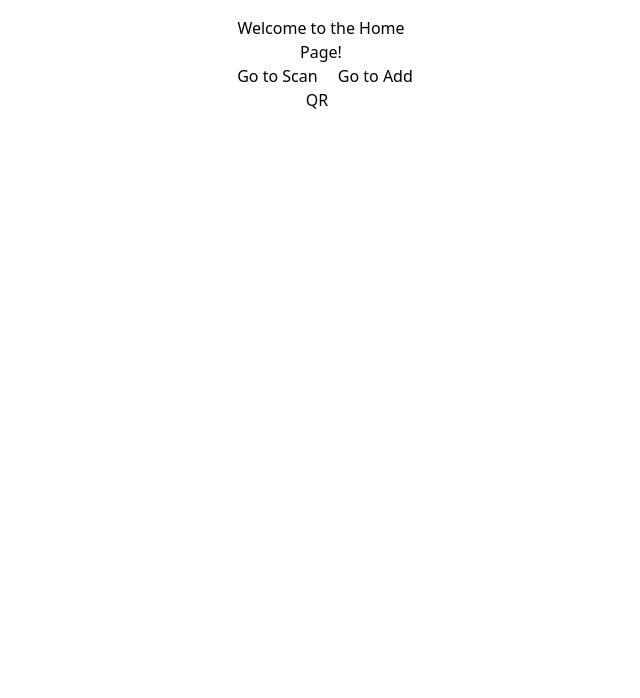
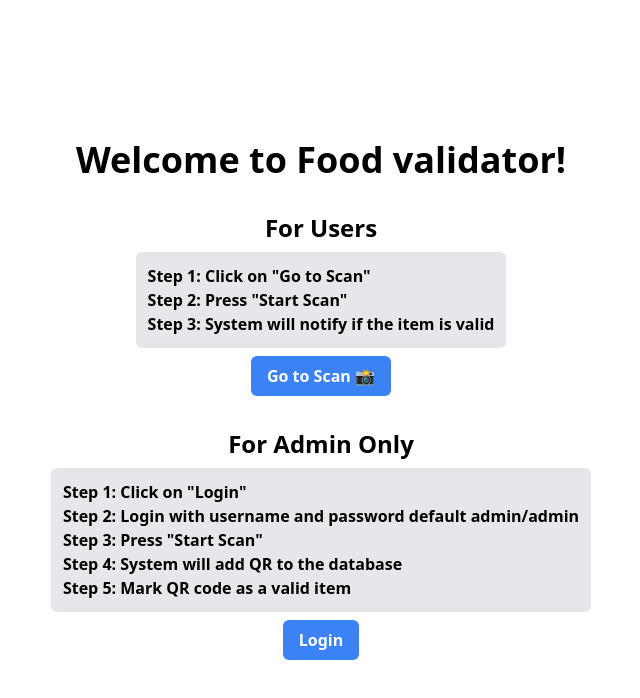
Before and after one commit to TheBlankness/qr-validator, a SvelteKit app: page / in a window 1280 px wide. Shown: the top 698 px of the page, without its empty margins (319-959 px from the left). Built offline with nearby package versions, Linux system fonts and the light colour scheme.

Commit message:
beautification

```diff
--- a/src/routes/+page.svelte
+++ b/src/routes/+page.svelte
@@ -1,17 +1,41 @@
-<main>
-  <h1>Welcome to the Home Page!</h1>
-  <a href="/scan">Go to Scan</a>
-  <a href="/addqr">Go to Add QR</a>
+<title>Home Page</title>
+
+<main class="flex flex-col items-center justify-center h-screen">
+  <h1 class="text-4xl font-bold mb-8">Welcome to Food validator!</h1>
+
+  <p class="text-2xl font-bold mb-2">For Users</p>
+  <div class="bg-gray-200 rounded-md p-3">
+    <p class="text-md font-semibold">Step 1: Click on "Go to Scan"</p>
+    <p class="text-md font-semibold">Step 2: Press "Start Scan"</p>
+    <p class="text-md font-semibold">
+      Step 3: System will notify if the item is valid
+    </p>
+  </div>
+
+  <a
+    href="/scan"
+    class="mt-2 bg-blue-500 hover:bg-blue-600 text-white font-bold py-2 px-4 rounded-md mb-4 inline-block"
+  >
+    Go to Scan 📸
+  </a>
+
+  <p class="text-2xl font-bold mb-2 mt-4">For Admin Only</p>
+  <div class="bg-gray-200 rounded-md p-3">
+    <p class="text-md font-semibold">Step 1: Click on "Login"</p>
+    <p class="text-md font-semibold">
+      Step 2: Login with username and password default admin/admin
+    </p>
+    <p class="text-md font-semibold">Step 3: Press "Start Scan"</p>
+    <p class="text-md font-semibold">
+      Step 4: System will add QR to the database
+    </p>
+    <p class="text-md font-semibold">Step 5: Mark QR code as a valid item</p>
+  </div>
+
+  <a
+    href="/login"
+    class="mt-2 bg-blue-500 hover:bg-blue-600 text-white font-semibold py-2 px-4 rounded-md inline-block"
+  >
+    Login
+  </a>
 </main>
-
-<style>
-  main {
-    text-align: center;
-    padding: 1em;
-    max-width: 240px;
-    margin: 0 auto;
-  }
-  a {
-    margin: 0.5em;
-  }
-</style>
--- a/src/routes/addqr/+page.svelte
+++ b/src/routes/addqr/+page.svelte
@@ -69,24 +69,43 @@
 <main>
   <reader id="reader" />
   {#if scanning}
-    <button on:click={stop}>stop</button>
+    <button
+      class="px-4 bg-red-500 text-white p-2 font-bold rounded-md"
+      on:click={stop}>STOP</button
+    >
   {:else}
-    <button on:click={start}>start</button>
+    <button
+      class="px-4 bg-blue-600 text-white p-2 font-bold rounded-md"
+      on:click={start}>START</button
+    >
   {/if}
 
-  <p>Your scanned QR value</p>
-  <p>{scannedText}</p>
+  <p class="text-xl font-bold mb-2">Your scanned QR value</p>
+  <div class="bg-gray-200 rounded-md p-3">
+    <p class="text-lg font-normal">{scannedText}</p>
+  </div>
   <button
-    style="padding: 20px;"
+    class="px-4 bg-green-700 text-white p-2 rounded-md"
     on:click={() => {
       insertOrUpdateObject(myqrcodes, scannedText, true);
-    }}>Mark Valid</button
+    }}>Mark above code as Valid</button
   >
+
+  <a
+    href="/"
+    class="mt-2 bg-zinc-600 hover:bg-zinc-800 text-white font-bold py-2 px-4 rounded-md mb-4 inline-block"
+  >
+    Go to Home
+  </a>
+
+  <p class="pt-11 text-xl font-bold mb-2 text-red-900">
+    Dangerous Setting below
+  </p>
   <button
-    style="padding: 20px;"
+    class="px-4 bg-red-500 text-white p-2 rounded-md"
     on:click={() => {
       localStorage.setItem("qrcodes", JSON.stringify([]));
-    }}>Clear</button
+    }}>Clear all values</button
   >
 </main>
 
--- /dev/null
+++ b/src/routes/login/+page.svelte
@@ -0,0 +1,44 @@
+<script>
+  let username = "";
+  let password = "";
+
+  async function handleSubmit() {
+    if (username === "admin" && password === "admin") {
+      window.location.href = "/addqr";
+    } else {
+      alert("Invalid username or password");
+    }
+  }
+</script>
+
+<main class="min-h-screen flex items-center justify-center bg-gray-100">
+  <div class="max-w-md w-full p-6 bg-white rounded-lg shadow-md">
+    <h1 class="text-2xl font-semibold mb-4">Login</h1>
+    <div class="mb-4">
+      <label for="username" class="block text-sm font-medium text-gray-700"
+        >Username</label
+      >
+      <input
+        type="text"
+        id="username"
+        bind:value={username}
+        class="mt-1 p-2 border rounded-md w-full"
+      />
+    </div>
+    <div class="mb-4">
+      <label for="password" class="block text-sm font-medium text-gray-700"
+        >Password</label
+      >
+      <input
+        type="password"
+        id="password"
+        bind:value={password}
+        class="mt-1 p-2 border rounded-md w-full"
+      />
+    </div>
+    <button
+      class="w-full bg-blue-500 text-white p-2 rounded-md"
+      on:click={handleSubmit}>Login</button
+    >
+  </div>
+</main>
--- a/src/routes/scan/+page.svelte
+++ b/src/routes/scan/+page.svelte
@@ -58,14 +58,31 @@
 <main>
   <reader id="reader" />
   {#if scanning}
-    <button on:click={stop}>stop</button>
+    <button
+      class="px-4 bg-red-500 text-white p-2 font-bold rounded-md"
+      on:click={stop}>STOP</button
+    >
   {:else}
-    <button on:click={start}>start</button>
+    <button
+      class="px-4 bg-blue-600 text-white p-2 font-bold rounded-md"
+      on:click={start}>START</button
+    >
   {/if}
 
-  <p>Scanned Text</p>
-  <p>{scannedText}</p>
-  <p>{checkQrcodeExists(scannedText) ? "Valid" : "Not Valid"}</p>
+  <p class="text-xl font-bold mb-2">Your scanned QR value</p>
+  <div class="bg-gray-200 rounded-md p-3">
+    <p class="text-lg font-normal">{scannedText}</p>
+  </div>
+
+  {#if checkQrcodeExists(scannedText)}
+    <p class="px-4 bg-green-500 text-white p-2 font-bold rounded-md">
+      Authentic Product
+    </p>
+  {:else if scannedText}
+    <p class="px-4 bg-red-500 text-white p-2 font-bold rounded-md">
+      Not Authentic Product
+    </p>
+  {/if}
 </main>
 
 <style>
```
